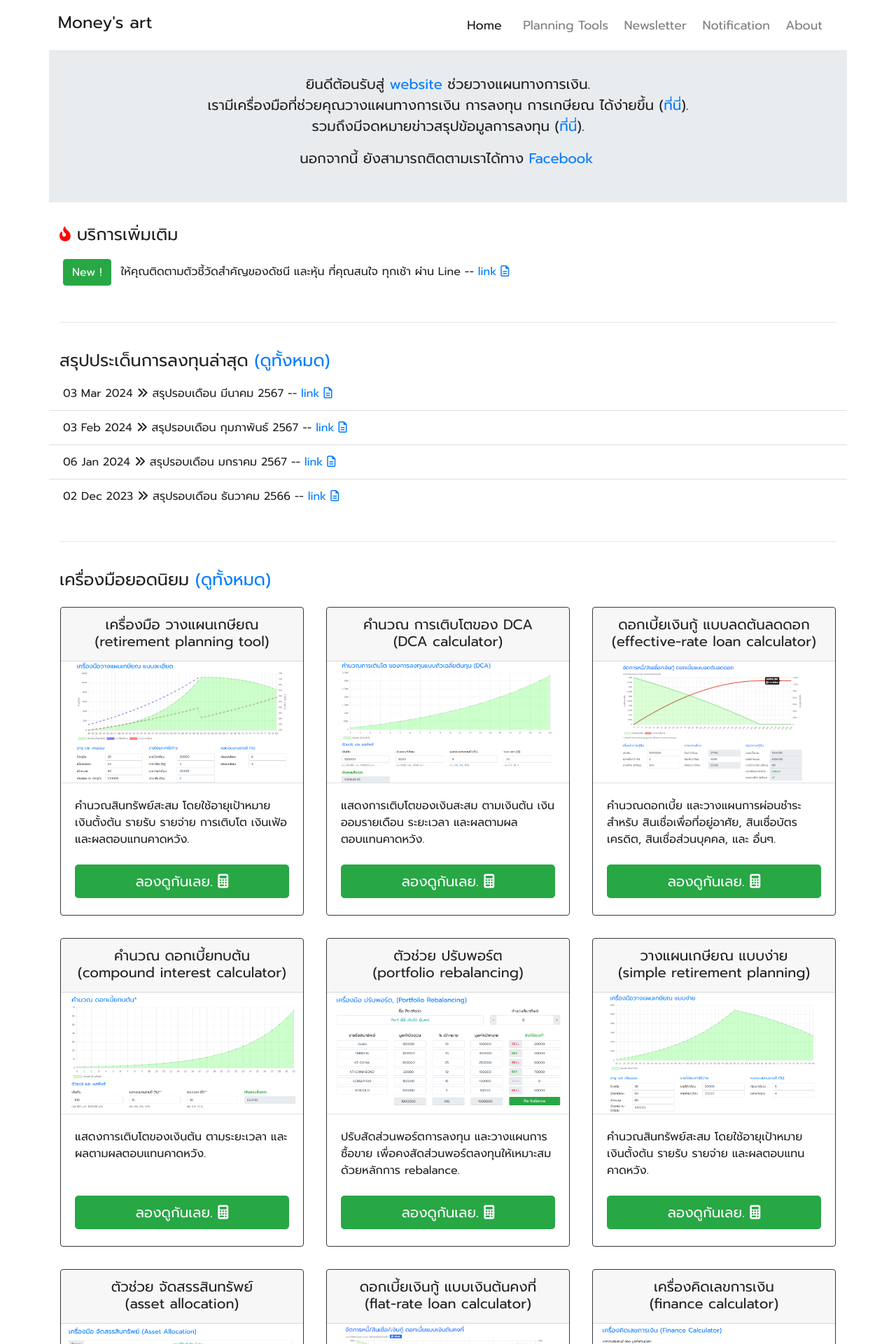
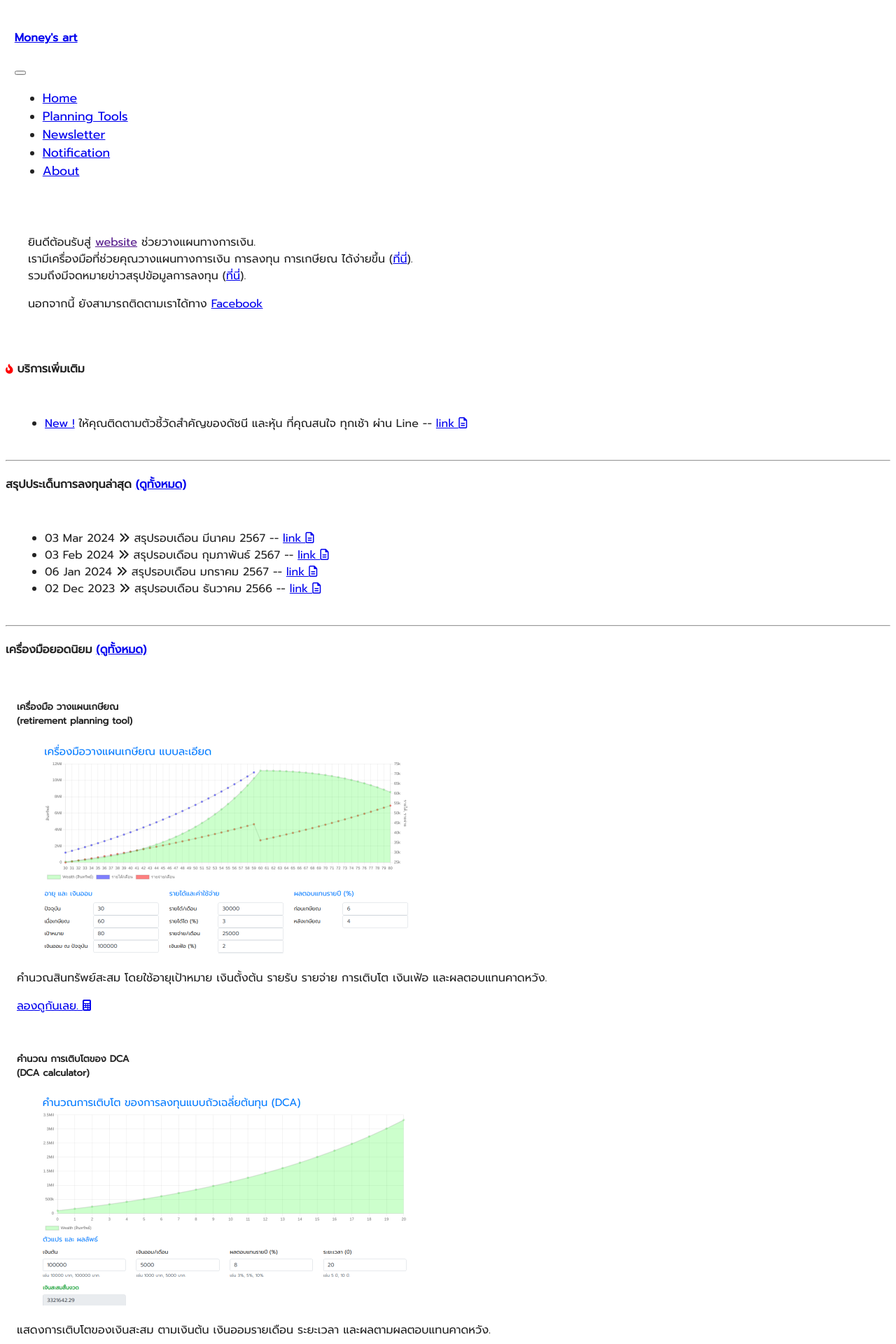
Before and after one commit to moneysart/moneysart.github.io, a Jekyll site: the page built from index.html, in a window 1280 px wide. Shown: the top 1920 px of the page at 70% size. Built offline with Jekyll 4.4.1, drawn with Linux system fonts in a browser that asks for light colours; nearby versions of some CDN libraries.

Commit message:
improve font load

```diff
--- a/_includes/head.html
+++ b/_includes/head.html
@@ -40,11 +40,19 @@
 	<!-- Favicon -->
     <link rel="icon" type="image/x-icon" href="{{ "/static/img/favicon.ico" | prepend: site.baseurl }}">
 
-	<!-- Bootstrap -->
-	<link rel="stylesheet" href="https://stackpath.bootstrapcdn.com/bootstrap/4.5.0/css/bootstrap.min.css"
-		integrity="sha384-9aIt2nRpC12Uk9gS9baDl411NQApFmC26EwAOH8WgZl5MYYxFfc+NcPb1dKGj7Sk" crossorigin="anonymous">
-
-	<!-- CSS -->
+	<!-- fonts -->
+	<link rel="preconnect" href="https://fonts.googleapis.com">
+	<link rel="preconnect" href="https://fonts.gstatic.com" crossorigin>
+    <link
+		rel="preload"
+		href="https://fonts.googleapis.com/css2?family=Prompt&display=swap"
+        as="style"
+		crossorigin
+    >
+    <link
+		rel="stylesheet"
+		href="https://fonts.googleapis.com/css2?family=Prompt&display=swap"
+    >
 	<link rel="stylesheet" href="{{ site.baseurl }}/static/css/main.css">
 
 	<!-- Global site tag (gtag.js) - Google Analytics -->
--- a/static/css/main.css
+++ b/static/css/main.css
@@ -1,9 +1,5 @@
-@import url('https://fonts.googleapis.com/css2?family=Prompt:wght@400');
-@import url('https://fonts.googleapis.com/css2?family=Sarabun:wght@400');
-/* @import url('https://fonts.googleapis.com/css2?family=Kanit:wght@400'); */
-
-
-html, body {
+html,
+body {
   height: 100%;
   /* width: 100%; */
   font-family: 'Prompt', sans-serif;
```
